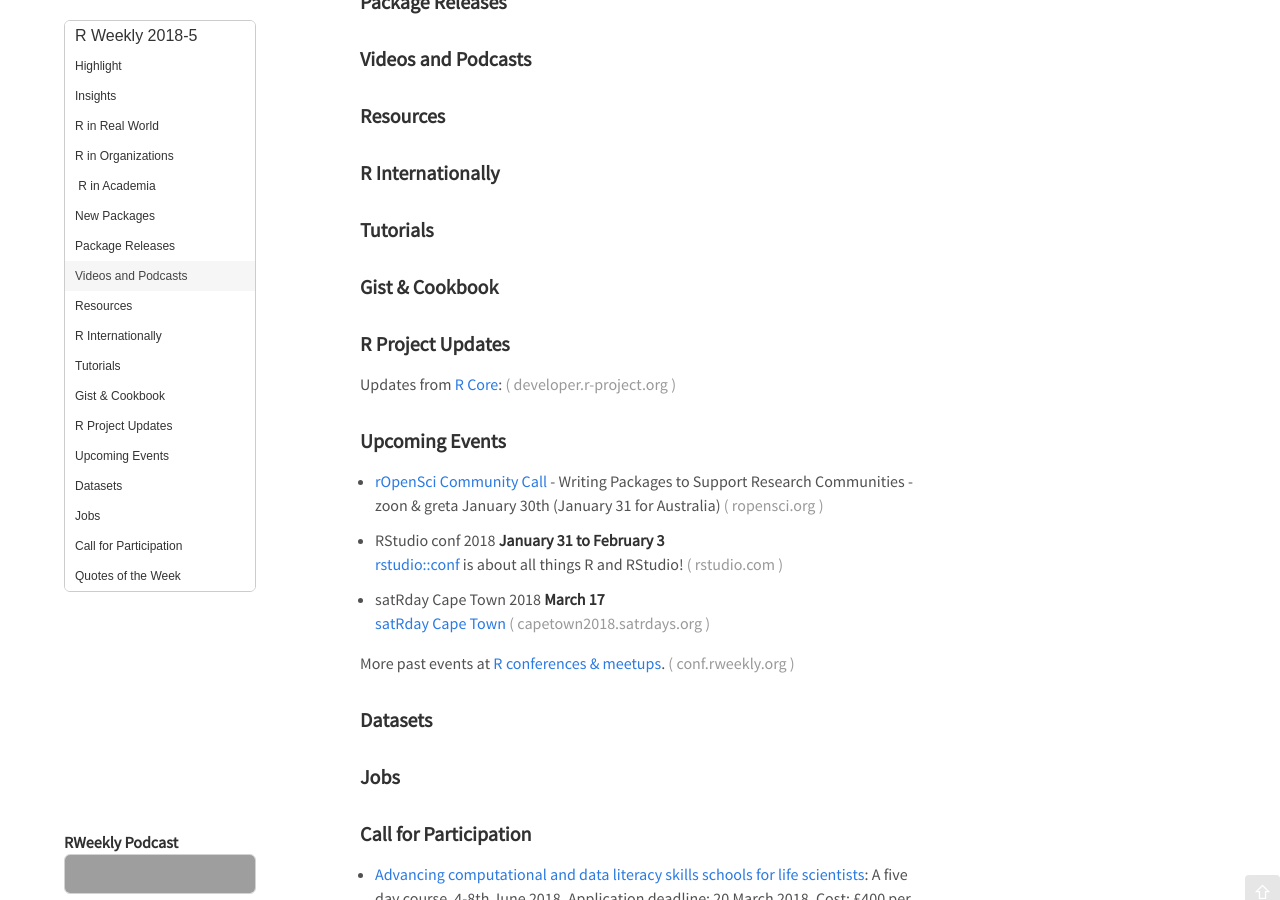
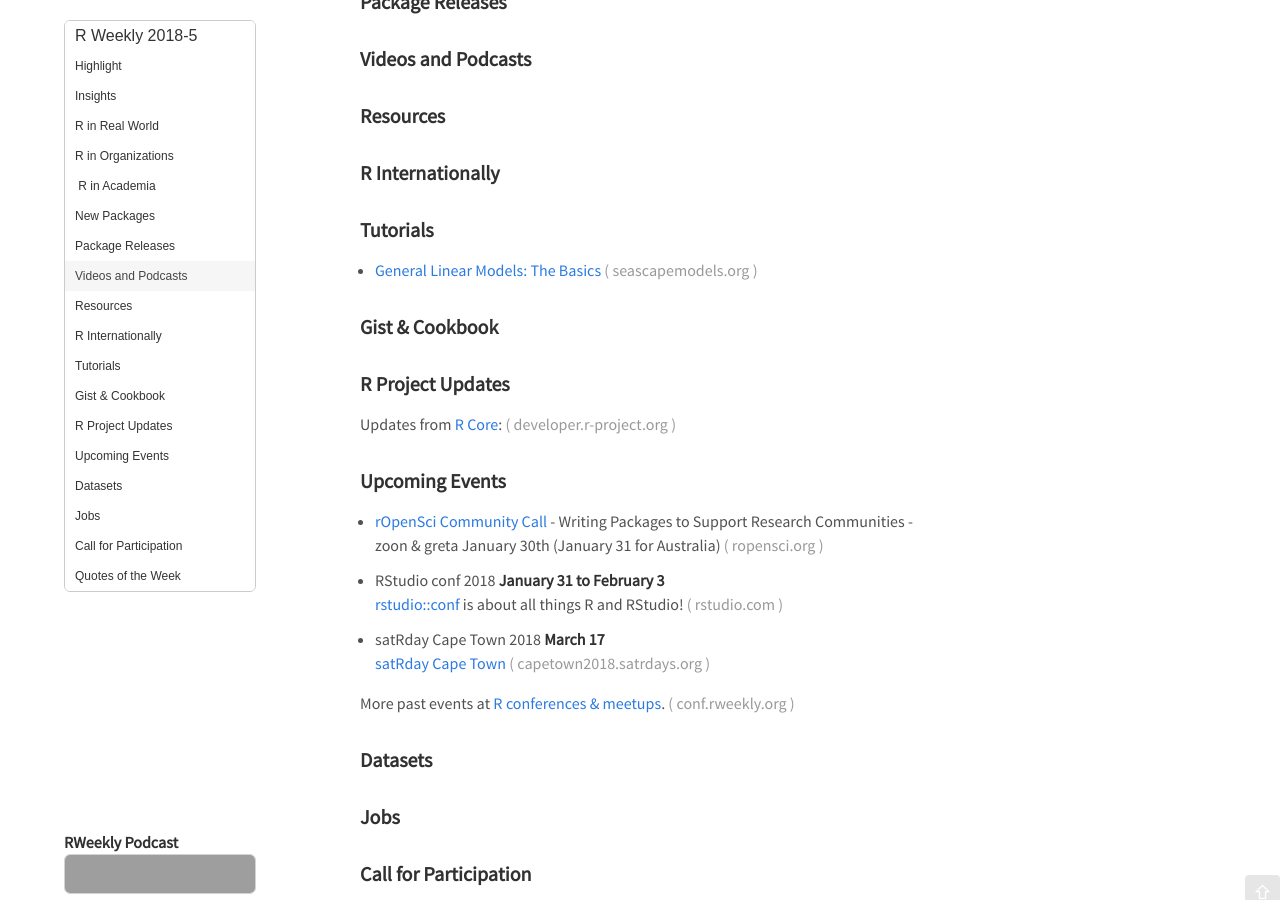
Before and after one commit to rweekly/rweekly.org, a Jekyll site: the page built from draft.md, in a window 1280 px wide and 900 px high, scrolled down 693 px. Built offline with Jekyll 4.4.1, drawn with Linux system fonts in a browser that asks for light colours; emoji names are drawn with the system emoji font; comment, search, counter and statistics services are not loaded; grey boxes are pictures that could not be loaded.

Commit message:
Update draft.md (#154)
Added a step by step GLM introduction.

Thanks!

```diff
--- a/draft.md
+++ b/draft.md
@@ -64,6 +64,9 @@
 
 
 
++ [General Linear Models: The Basics](http://www.seascapemodels.org/rstats/2018/01/19/intro-to-glms.html)
+
+
 <!--<div class="post-more-begin"></div><div class="post-more-end"></div>-->
 
 ### Gist & Cookbook
```
